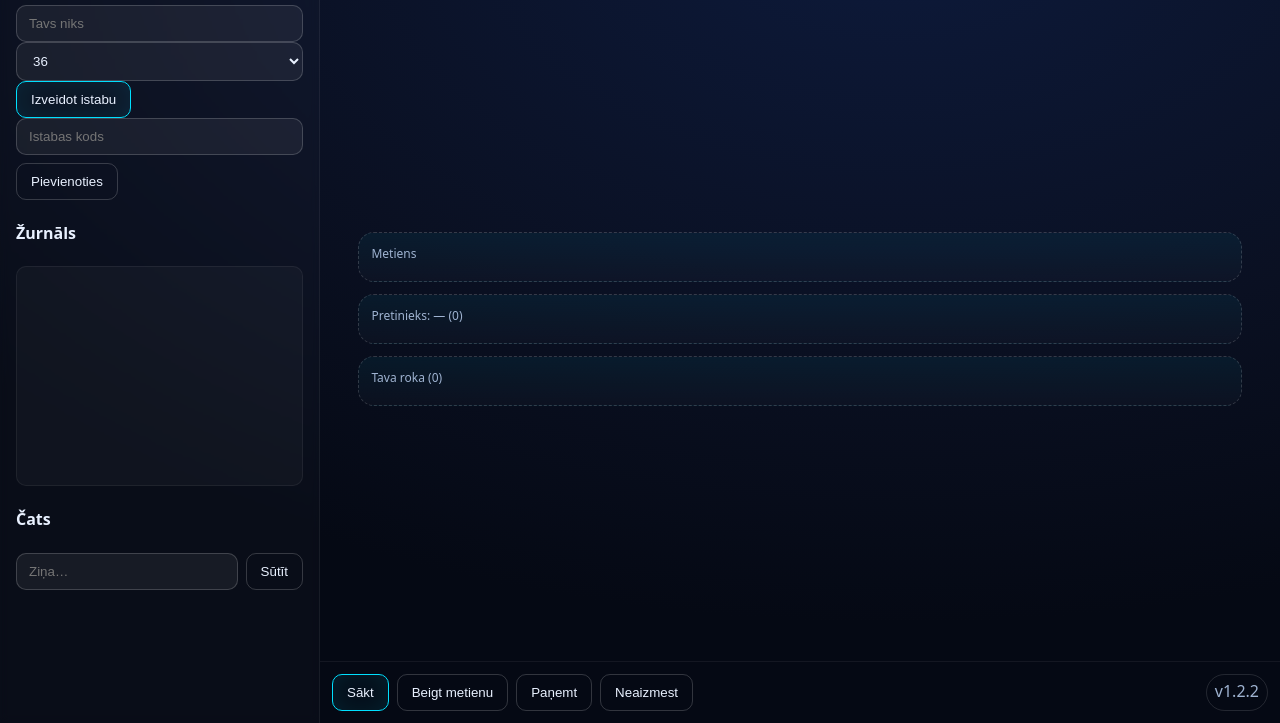
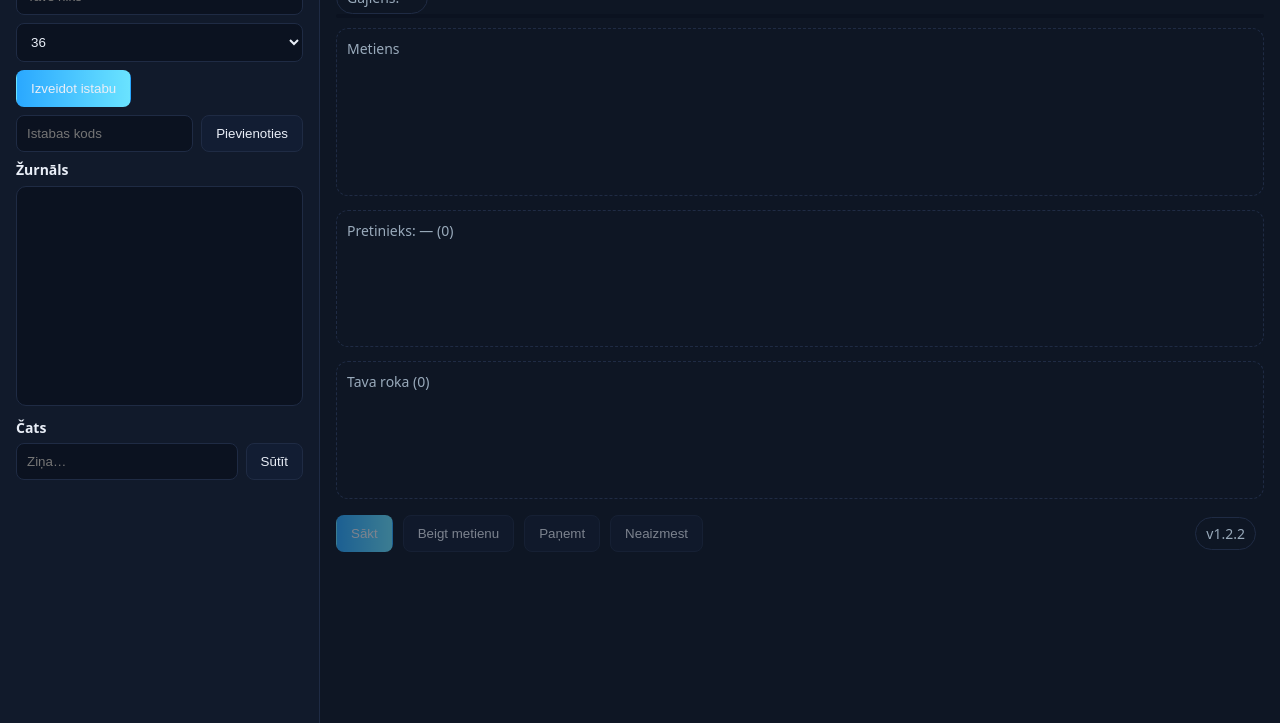
Before and after one commit to Bugats/bugats-duraks-server, a website: page index.html in a window 1280 px wide. Shown: the part 77-800 px from the top of the page. Drawn offline with nearby package versions, Linux system fonts and the light colour scheme.

Commit message:
Update style.css

```diff
--- a/style.css
+++ b/style.css
@@ -1,34 +1,38 @@
-:root{--bg:#0a1022;--panel:#0f1733;--accent:#00e0ff;--text:#e9f1ff;--muted:#9fb3d1;--win:#19c37d;--lose:#ff6464}
-*{box-sizing:border-box}
-html,body{height:100%}
-body{margin:0;background:radial-gradient(1200px 700px at 70% 0%,#0d1a3b 0%,var(--bg) 60%,#050914 100%);color:var(--text);font:16px/1.5 system-ui,-apple-system,Segoe UI,Roboto,Inter,Arial,sans-serif}
-.app{display:grid;grid-template-columns:320px 1fr;height:100%}
-.side{padding:16px;border-right:1px solid rgba(255,255,255,.06);background:rgba(255,255,255,.02);backdrop-filter:blur(4px)}
-.main{display:flex;flex-direction:column}
-.row{display:flex;gap:8px;flex-wrap:wrap}
-.input,select{background:rgba(255,255,255,.06);border:1px solid rgba(255,255,255,.18);color:var(--text);padding:10px 12px;border-radius:10px;outline:none;width:100%}
-.btn{background:transparent;border:1px solid rgba(255,255,255,.18);color:var(--text);padding:10px 14px;border-radius:10px;cursor:pointer;transition:.2s}
-.btn:hover{border-color:var(--accent)}
-.btn.primary{border-color:var(--accent);box-shadow:0 0 30px rgba(0,224,255,.12) inset}
-.badge{padding:4px 8px;border:1px solid rgba(255,255,255,.12);border-radius:999px;color:var(--muted)}
-.hud{display:flex;align-items:center;gap:12px;justify-content:space-between;padding:10px 16px;border-bottom:1px solid rgba(255,255,255,.06)}
-.table{flex:1;display:flex;flex-direction:column;gap:12px;align-items:center;justify-content:center}
-.zone{min-width:min(92%,980px);padding:12px;border-radius:16px;background:linear-gradient(180deg,rgba(0,224,255,.06),rgba(255,255,255,.02));border:1px dashed rgba(255,255,255,.16)}
-.zone-title{font-size:12px;color:var(--muted);margin-bottom:6px}
-.hand,.stack{display:flex;gap:10px;flex-wrap:wrap;justify-content:center}
-.pair{position:relative;width:64px;height:96px;border:1px dashed rgba(255,255,255,.1);border-radius:12px}
-.pair .def{position:absolute;left:14px;top:-14px;transform:rotate(-8deg)}
-.card{width:64px;height:96px;border-radius:12px;background:linear-gradient(180deg,#1c2a5a,#0c1633);border:1px solid rgba(255,255,255,.14);color:#fff;display:flex;align-items:center;justify-content:center;position:relative;box-shadow:0 6px 14px rgba(0,0,0,.4);user-select:none;cursor:grab}
-.card .corner{position:absolute;left:6px;top:4px;font-size:14px}
-.card .corner2{position:absolute;right:6px;bottom:4px;font-size:14px;transform:rotate(180deg)}
-.card .rank{font-size:22px;font-weight:700}
-.card .suit{font-size:18px;margin-left:4px}
-.trump{box-shadow:0 0 18px rgba(0,224,255,.55),inset 0 0 18px rgba(0,224,255,.18)!important;border-color:var(--accent)!important}
-.disabled{opacity:.45;pointer-events:none}
-.footer{display:flex;gap:8px;padding:12px;border-top:1px solid rgba(255,255,255,.06)}
-.log{height:220px;overflow:auto;padding:8px 12px;background:rgba(255,255,255,.03);border:1px solid rgba(255,255,255,.06);border-radius:10px}
-.chat{display:grid;grid-template-columns:1fr auto;gap:8px}
-.timer{height:8px;border-radius:999px;background:rgba(255,255,255,.08);overflow:hidden;min-width:220px}
-.timer>div{height:100%;width:0%;background:linear-gradient(90deg,var(--accent),#66e6ff);transition:width .2s}
-.drop-hint{outline:2px dashed rgba(0,224,255,.6)}
-@media (max-width:980px){.app{grid-template-columns:1fr}.side{order:2}.main{order:1}}
+:root { --bg:#0e1624; --panel:#111a2b; --text:#e9eef7; --muted:#9ab; --accent:#2aa8ff; --line:#1f2b44; }
+*{box-sizing:border-box} body{margin:0;background:var(--bg);color:var(--text);font:14px/1.4 system-ui,Segoe UI,Arial}
+.app{display:grid;grid-template-columns:320px 1fr;min-height:100vh}
+.side{background:var(--panel);padding:16px;border-right:1px solid var(--line)}
+.main{padding:16px}
+h3,h4{margin:8px 0 6px}
+.row{display:flex;gap:8px;margin:8px 0}
+.input{width:100%;padding:10px;border:1px solid var(--line);background:#0b1220;color:var(--text);border-radius:8px}
+.btn{padding:10px 14px;border:1px solid var(--line);background:#121d33;color:var(--text);border-radius:8px;cursor:pointer}
+.btn.primary{border-color:transparent;background:linear-gradient(90deg,#2aa8ff,#6ae3ff)}
+.btn:disabled{opacity:.5;cursor:not-allowed}
+.badge{display:inline-block;padding:6px 10px;border:1px solid var(--line);border-radius:999px;color:var(--muted);margin-right:8px}
+
+.log{height:220px;overflow:auto;border:1px solid var(--line);border-radius:10px;background:#0b1220;padding:10px;margin-bottom:12px}
+
+.hud{display:flex;flex-direction:column;gap:8px;margin-bottom:10px}
+.timer{height:4px;background:#0b1220;border-radius:4px;overflow:hidden}
+.timer>div{height:100%;width:0;background:#2aa8ff}
+
+.table{display:flex;flex-direction:column;gap:14px}
+.zone{border:1px dashed var(--line);border-radius:12px;padding:10px}
+.zone-title{color:var(--muted);margin-bottom:6px}
+.hand{display:flex;gap:10px;flex-wrap:wrap;min-height:90px}
+.stack{display:flex;gap:16px;min-height:120px;align-items:flex-start;flex-wrap:wrap}
+.pair{display:flex;gap:10px}
+
+.card{width:64px;height:88px;border-radius:10px;background:#fff;color:#000;position:relative;display:flex;flex-direction:column;align-items:center;justify-content:center;box-shadow:0 4px 16px rgba(0,0,0,.3)}
+.card.trump{outline:3px solid #2aa8ff}
+.card.back{background:linear-gradient(135deg,#2a3a66,#16203a);color:#cfe3ff}
+.card .corner{position:absolute;font-size:12px}
+.card .corner.tl{top:6px;left:6px}
+.card .corner.br{bottom:6px;right:6px;transform:rotate(180deg)}
+.card .rank{font-size:20px;font-weight:700}
+.card .suit{font-size:16px;opacity:.8}
+.card.disabled{filter:grayscale(.7);opacity:.8}
+
+.footer{display:flex;gap:10px;align-items:center;margin-top:16px}
+.chat{display:flex;gap:8px}
```
